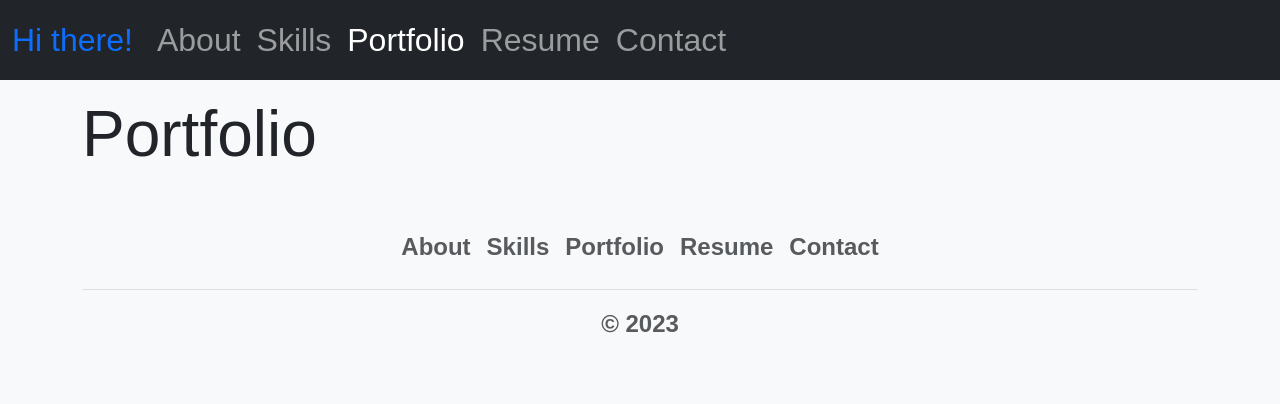
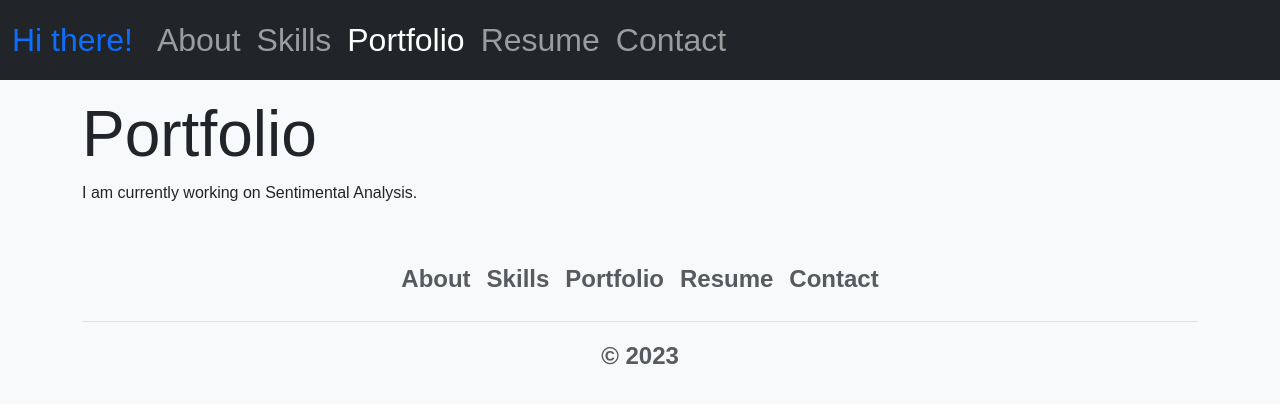
Before and after one commit to asgard-waala/asgard-waala.github.io, a plain HTML site: page portfolio.html in a window 1280 px wide. Drawn offline with nearby package versions, Linux system fonts and the light colour scheme; a web font is replaced by a local one.

Commit message:
updated the portfolio page

```diff
--- a/portfolio.html
+++ b/portfolio.html
@@ -66,6 +66,11 @@
         <section>
             <h1 style="font-size: 4rem;">Portfolio</h1>
         </section>
+        <section>
+            <p>
+                I am currently working on Sentimental Analysis.
+            </p>
+        </section>
     </main>
 
     <footer class="py-3 my-4 container" style="font-weight: bold;">
```
